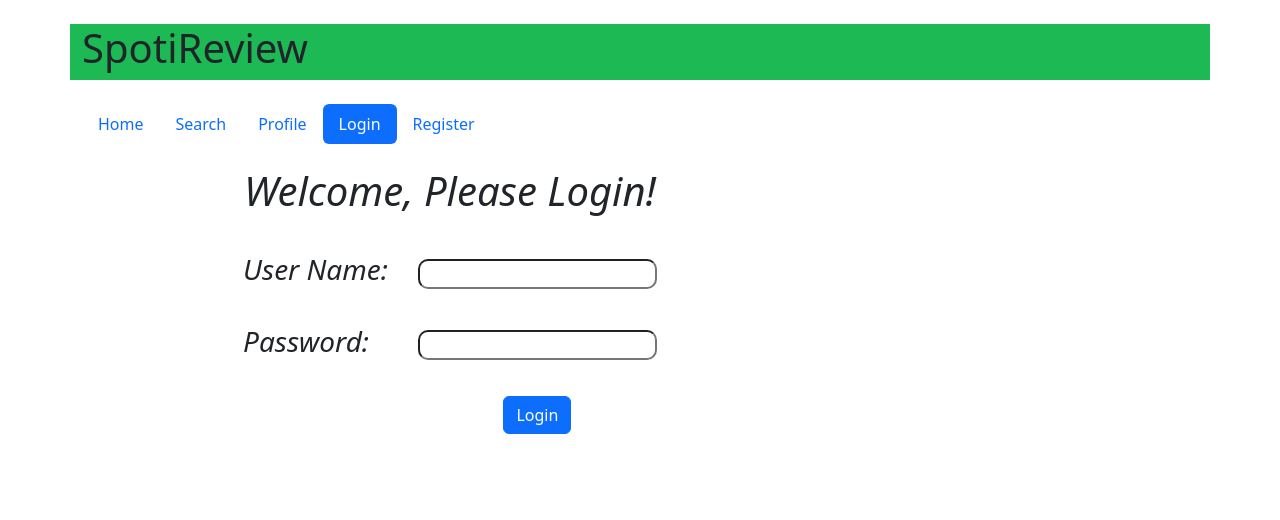
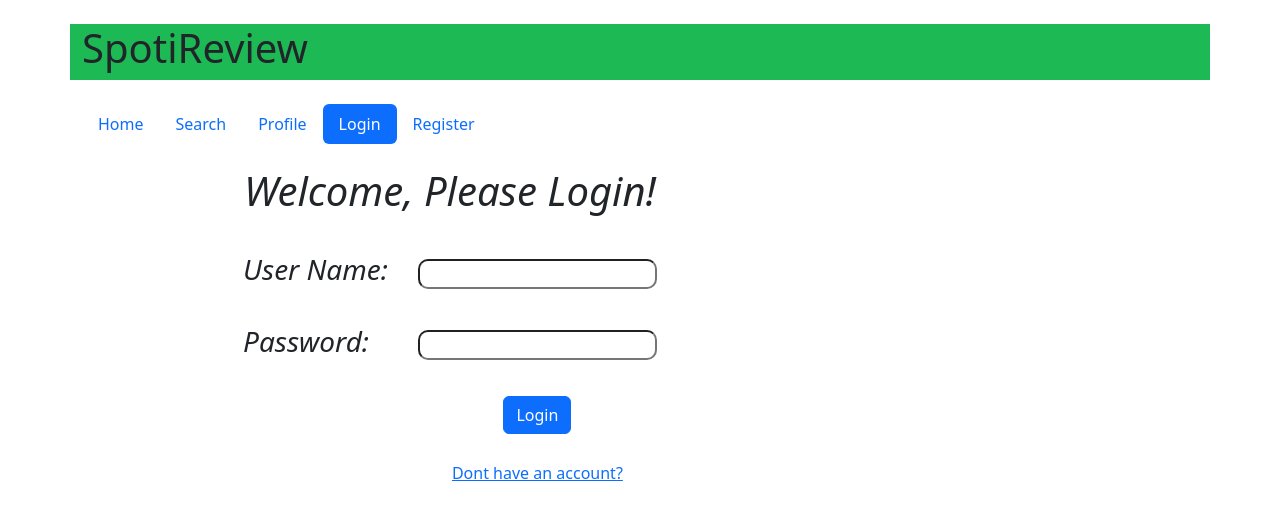
Before and after one commit to irishmaiden18/final-project, a React (Create React App) app: page /any/login in a window 1280 px wide. Shown: the top 520 px of the page. Built offline with nearby package versions, Linux system fonts and the light colour scheme.

Commit message:
minor changes in login

```diff
--- a/src/any/login/index.js
+++ b/src/any/login/index.js
@@ -43,6 +43,17 @@ const Login = () => {
              </center>
             </td>
             </tr>
+             <tr>
+                        <td>
+                        </td>
+                        <td>
+                        <center>
+                        <Link to="/any/register">
+                             <h6>Dont have an account?</h6>
+                         </Link>
+                         </center>
+                        </td>
+                        </tr>
             </table></center>
 
         </>
```
